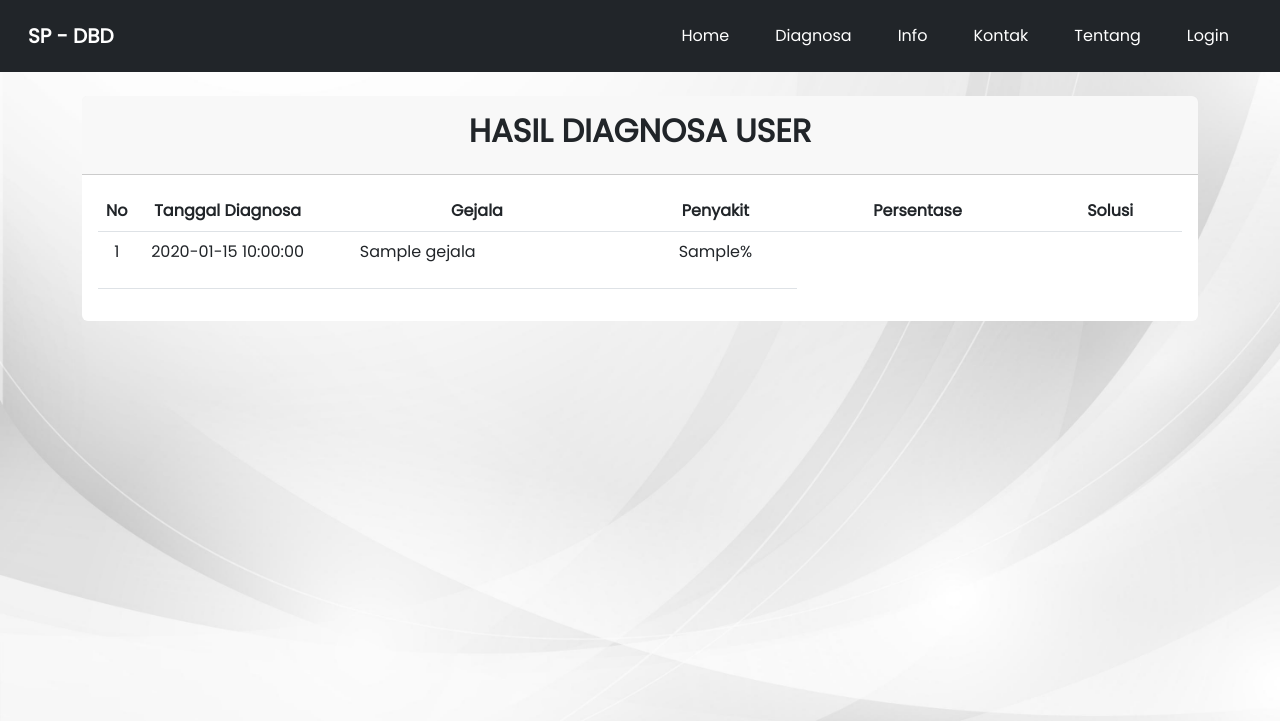
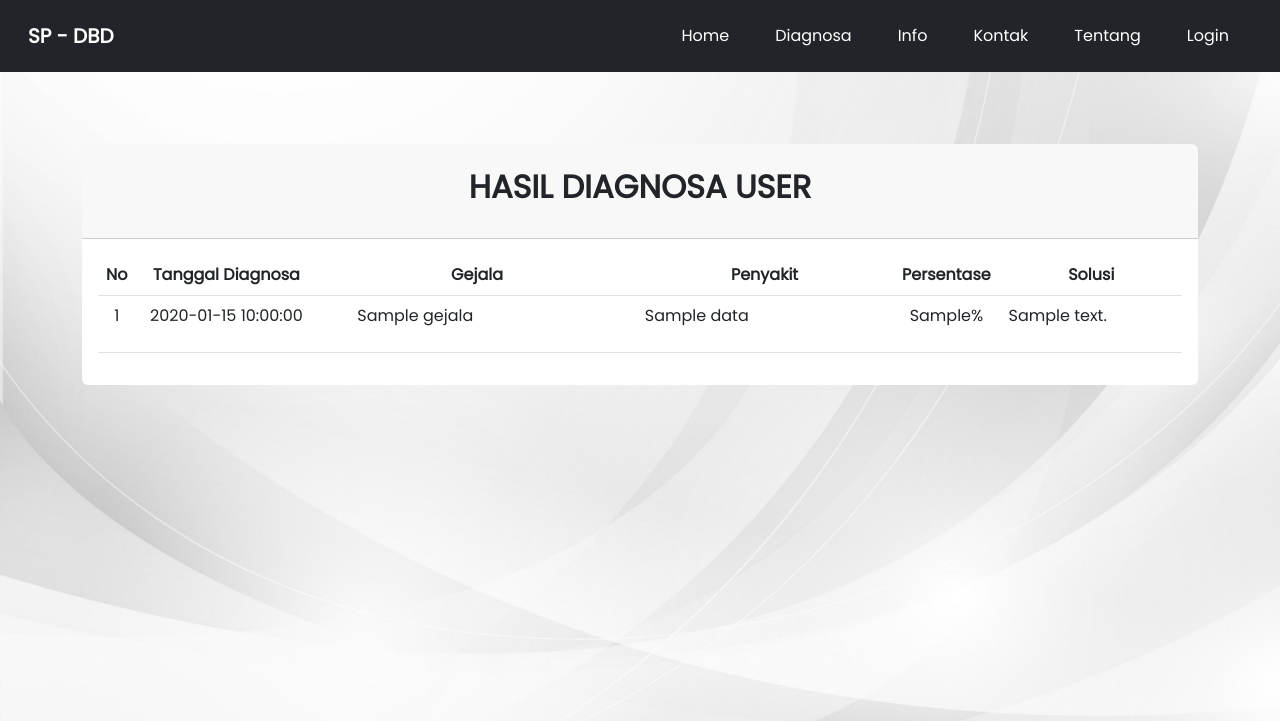
Before and after one commit to SISTEM-PAKAR-DEMAM-BERDARAH/APLIKASI-SISTEM-PAKAR-DEMAM-BERDARAH, a CodeIgniter 4 app: template app/Views/client-side/diagnosa-user.php in a window 1280 px wide. Shown: the top 721 px of the page. Run offline with PHP 8.4 and a stand-in for CodeIgniter, Linux system fonts and the light colour scheme; the template is opened without the code that fills it: most values are stand-ins (such as "Sample title", 1, 10 or a date in 2020); some libraries are stand-ins or nearby versions.

Commit message:
update: Diagnosa

```diff
--- a/app/Views/client-side/diagnosa-user.php
+++ b/app/Views/client-side/diagnosa-user.php
@@ -1,15 +1,15 @@
 <?= $this->extend('/layouts-user/main-layouts') ?>
 
 <?= $this->section('content') ?>
-<div class="container">
+<div class="container mt-5">
     <div class="row">
         <div class="col-md-12 mt-5 mb-5">
             <div class="card  mb-5 border-0 mt-5 ">
-                <div class="card-header p-3">
+                <div class="card-header p-4">
                     <h2 class="text-center fw-bold">HASIL DIAGNOSA USER</h2>
                 </div>
                 <div class="card-body">
-                    <table class="table ">
+                    <table class="table">
                         <thead>
                             <tr class="fw-bold text-center">
                                 <td>No</td>
@@ -22,18 +22,18 @@
                         </thead>
                         <tbody>
                             <?php $i = 1; ?>
-                            <?php foreach ($data as $diagnosa => $value) : ?>
+                            <?php foreach ($data as $diagnosa => $value ) : ?>
                                 <tr>
                                     <td style="width: 2%;" class="text-center"><?= $i++ ?></td>
                                     <td class="text-center" style="width: 17%;"><?= $value['tanggal_diagnosa'] ?></td>
-                                    <td style="width: 29%;">
+                                    <td style="width: 30%;">
                                         <ul>
                                             <?= $value['gejala'] ?>
                                         </ul>
                                     </td>
-
-                                    <td class="text-center" style="width: 15%;"><?= $value['cf_hasil'] ?>%</td>
-
+                                    <td class="" style="width: 24%;"><?= $value['nama_penyakit'] ?></td>
+                                    <td class="text-center" style="width: 10%;"><?= $value['cf_hasil'] ?>%</td>
+                                    <td class="text-justify" style="width: 20%;"><?= $value['detail_solusi'] ?></td>
                                 </tr>
                             <?php endforeach ?>
                         </tbody>
@@ -44,7 +44,15 @@
     </div>
 </div>
 
-<div class="footer fst-italic p-2 fixed-bottom">
+<div class="footer fst-italic p-2">
     <p class="text-center mt-2"> 2023 © Novita Sari. Website Sistem Pakar DBD(Demam Berdarah Dengue).</p>
 </div>
+<script>
+    let coba = document.body.scrollHeight;
+    if (coba <= 700) {
+        document.querySelector('.footer').classList.add('fixed-bottom')
+    }
+</script>
+
+
 <?= $this->endSection() ?>
```
Also changed, not shown: app/Models/DiagnosaModel.php (+2 -14 lines).
